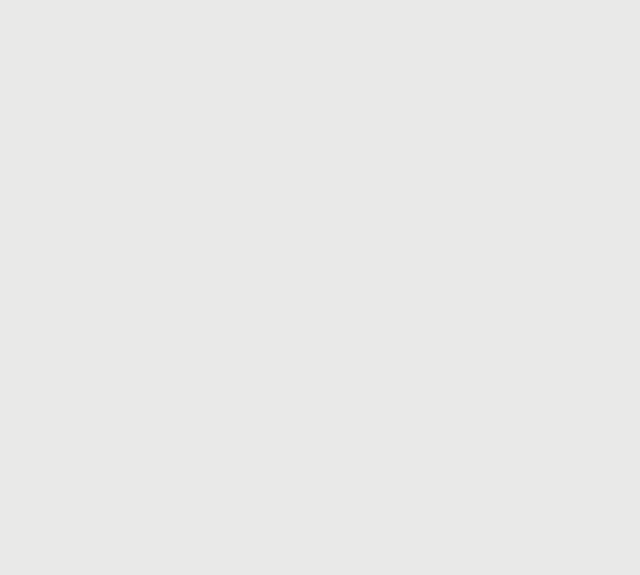
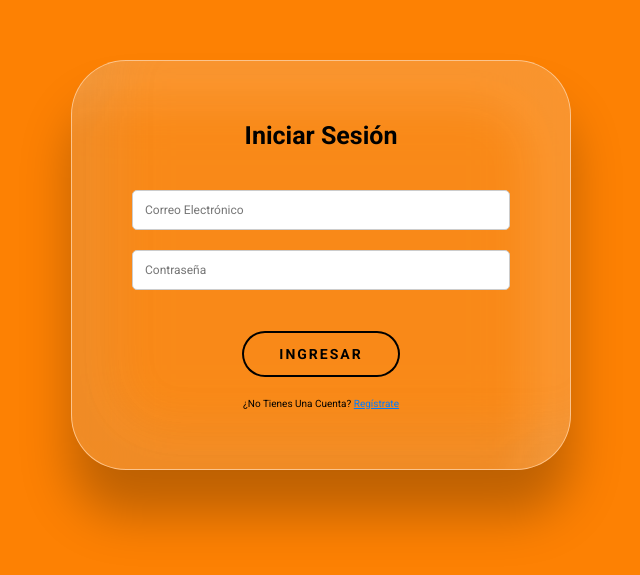
Before and after one commit to Agramcko/Micro-proyecto2, a React (Vite) app: page /Registrohome in a window 1280 px wide. Before the commit this address had no page. Shown: the part 135-710 px from the top of the page, without its empty margins (319-959 px from the left). Built offline with nearby package versions, Linux system fonts and the light colour scheme.

Commit message:
agregue iniciar sesion y registrarse, y vincule el icono de user con iniciar sesion

```diff
--- a/src/App.jsx
+++ b/src/App.jsx
@@ -1,14 +1,15 @@
 import { BrowserRouter, Route, Routes } from 'react-router'
 import './index.css'
+import './login.css'
 import { Home } from './pages/Home'
-import { Login } from './pages/Login'
+import { Registrohome } from './pages/Registrohome'
 
 function App() {
   return (
     <BrowserRouter>
       <Routes>
         <Route path="/home" element={<Home />} />
-        <Route path="/login" element={<Login />} />
+        <Route path="/Registrohome" element={<Registrohome />} />
       </Routes>
 
 
--- /dev/null
+++ b/src/login.css
@@ -0,0 +1,88 @@
+:root {
+  --main-color: #FD8103;
+  --black: #13131a;
+  --bg: #E9E9E8;
+  --border: .1rem solid rgba(0, 0, 0, 0.3);
+}
+
+.login-container {
+  display: flex;
+  justify-content: center;
+  align-items: center;
+  height: 100vh;
+  background-color: var(--main-color);
+}
+
+.login-form {
+  background: white;
+  padding: 6rem;
+  border-radius: 10px;
+  box-shadow: 0 25px 50px rgba(0, 0, 0, 0.1);
+  display: flex;
+  flex-direction: column;
+  align-items: center;
+  width: 100%;
+  max-width: 500px;
+  border-radius: 55px;
+  border: 1px solid rgba(255, 255, 255, 0.50);
+  background: rgba(217, 217, 217, 0.10);
+  box-shadow: 0px 45px 50px 0px rgba(0, 0, 0, 0.25), 43.6px -43.6px 43.6px 0px rgba(165, 165, 165, 0.10) inset, -43.6px 43.6px 43.6px 0px rgba(255, 255, 255, 0.10) inset;
+  backdrop-filter: blur(43.599998474121094px);
+
+}
+
+.login-form h1 {
+  margin-bottom: 4rem;
+  font-size: 2.5rem;
+}
+
+.login-form input {
+  width: 100%;
+  padding: 1.2rem;
+  margin-bottom: 2rem;
+  border: 1px solid #ccc;
+  border-radius: 5px;
+  font-size: 1.2rem;
+}
+
+.login-form button {
+  display: inline-block;
+  outline: none;
+  cursor: pointer;
+  font-size: 14px;
+  line-height: 1;
+  border-radius: 500px;
+  transition-property: background-color, border-color, color, box-shadow, filter;
+  transition-duration: .3s;
+  border: 1px solid transparent;
+  letter-spacing: 2px;
+  min-width: 160px;
+  text-transform: uppercase;
+  white-space: normal;
+  font-weight: 700;
+  text-align: center;
+  padding: 16px 14px 18px;
+  color: #000000;
+  box-shadow: inset 0 0 0 2px #000000;
+  background-color: transparent;
+  height: 48px;
+  margin-top: 20px;
+  margin-bottom: 2rem;
+}
+
+.login-form button:hover {
+  background-color: rgba(44, 133, 250, 0.644);
+}
+
+.error-message {
+  color: red;
+  margin-bottom: 1.5rem;
+  font-size: 1.2rem;
+}
+
+.toggle-link {
+  color: #007bff;
+  cursor: pointer;
+  text-decoration: underline;
+
+}
--- a/src/pages/Home.jsx
+++ b/src/pages/Home.jsx
@@ -1,6 +1,7 @@
 import { faFacebookF, faInstagram, faTwitter, faYoutube } from '@fortawesome/free-brands-svg-icons';
 import { faBars, faSearch, faUser } from '@fortawesome/free-solid-svg-icons';
 import { FontAwesomeIcon } from '@fortawesome/react-fontawesome';
+import { useNavigate } from 'react-router';
 import React, { useEffect } from 'react';
 
 export const Home = () => {
@@ -36,6 +37,11 @@ export const Home = () => {
     };
   }, []);
 
+  const navigate = useNavigate();
+  const handleUserIconClick = () => {
+    navigate('/Registrohome');
+    };
+
     return (
       <>
         <header className="header">
@@ -52,7 +58,7 @@ export const Home = () => {
 
           <div className="icons">
             <FontAwesomeIcon icon={faSearch} className="fas fa-search -bnt" id="search-btn" />
-          <FontAwesomeIcon icon={faUser} className="fas fa-user -bnt" id="user-btn"/>
+            <FontAwesomeIcon icon={faUser} className="fas fa-user -bnt" id="user-btn" onClick={handleUserIconClick} />
             <FontAwesomeIcon icon={faBars} className="fas fa-bars -bnt" id="menu-btn" />
           </div>
 
--- a/src/pages/Login.jsx
+++ /dev/null
@@ -1,31 +0,0 @@
-import React, { useState } from 'react';
-import { app } from '../credenciales';
-
-
-import { getAuth, onAuthStateChanged } from 'firebase/auth';
-const auth = getAuth(app);
-
-
-
-
-export const Login = () => {
-
-    const [user, setUser] = useState(null);
-
-    onAuthStateChanged(auth, (userConnected) => {
-        if (userConnected) {
-            setUser(userConnected);
-
-        } else {
-            setUser(null);
-        }
-
-    })
-
-
-    return (
-        <div>
-            {user? <h1>Usuario conectado</h1>: <h1>No hay usuario</h1>}
-        </div>
-    )
-}
--- /dev/null
+++ b/src/pages/Registrohome.jsx
@@ -0,0 +1,99 @@
+import React, { useState } from 'react';
+import { app } from '../credenciales';
+import { getAuth, signInWithEmailAndPassword, createUserWithEmailAndPassword } from 'firebase/auth';
+
+
+
+const auth = getAuth(app);
+
+export const Registrohome = () => {
+    const [email, setEmail] = useState('');
+    const [password, setPassword] = useState('');
+    const [error, setError] = useState(null);
+    const [isRegistering, setIsRegistering] = useState(false);
+
+    const handleLogin = async (e) => {
+      e.preventDefault();
+      try {
+        await signInWithEmailAndPassword(auth, email, password);
+        alert('Inicio de sesión exitoso');
+      } catch (err) {
+        if (err.code === 'auth/invalid-credential' || err.code === 'auth/user-not-found') {
+          setError('No estás registrado.');
+        } else {
+          setError('Ocurrió un error. Por favor, intenta de nuevo.');
+        }
+      }
+    };
+
+    const handleRegister = async (e) => {
+        e.preventDefault();
+        try {
+          await createUserWithEmailAndPassword(auth, email, password);
+          alert('Registro exitoso');
+          setIsRegistering(false);
+        } catch (error) {
+          if (error.code === 'auth/email-already-in-use') {
+            setError('El correo electrónico ya está en uso.');
+          } else if (error.code === 'auth/invalid-email') {
+            setError('El correo electrónico no es válido.');
+          } else if (error.code === 'auth/weak-password') {
+            setError('La contraseña es demasiado débil.');
+          } else {
+            setError('Error en el registro. Por favor, intenta de nuevo.');
+          }
+        }
+      };
+
+    return (
+      <div className="login-container">
+        {isRegistering ? (
+          <form onSubmit={handleRegister} className="login-form">
+            <h1>Registrarse</h1>
+            <input
+              type="email"
+              placeholder="Correo electrónico"
+              value={email}
+              onChange={(e) => setEmail(e.target.value)}
+              required
+            />
+            <input
+              type="password"
+              placeholder="Contraseña"
+              value={password}
+              onChange={(e) => setPassword(e.target.value)}
+              required
+            />
+            {error && <p className="error-message">{error}</p>}
+            <button type="submit">Registrar</button>
+            <p>
+              ¿Ya tienes una cuenta? <span onClick={() => setIsRegistering(false)} className="toggle-link">Inicia sesión</span>
+            </p>
+          </form>
+        ) : (
+          <form onSubmit={handleLogin} className="login-form">
+            <h1>Iniciar Sesión</h1>
+            <input
+              type="email"
+              placeholder="Correo electrónico"
+              value={email}
+              onChange={(e) => setEmail(e.target.value)}
+              required
+            />
+            <input
+              type="password"
+              placeholder="Contraseña"
+              value={password}
+              onChange={(e) => setPassword(e.target.value)}
+              required
+            />
+            {error && <p className="error-message">{error}</p>}
+            <button type="submit">Ingresar</button>
+            <p>
+              ¿No tienes una cuenta? <span onClick={() => setIsRegistering(true)} className="toggle-link">Regístrate</span>
+            </p>
+          </form>
+        )}
+      </div>
+    );
+  };
```
Lines whose indentation alone changed are shown as unchanged.
